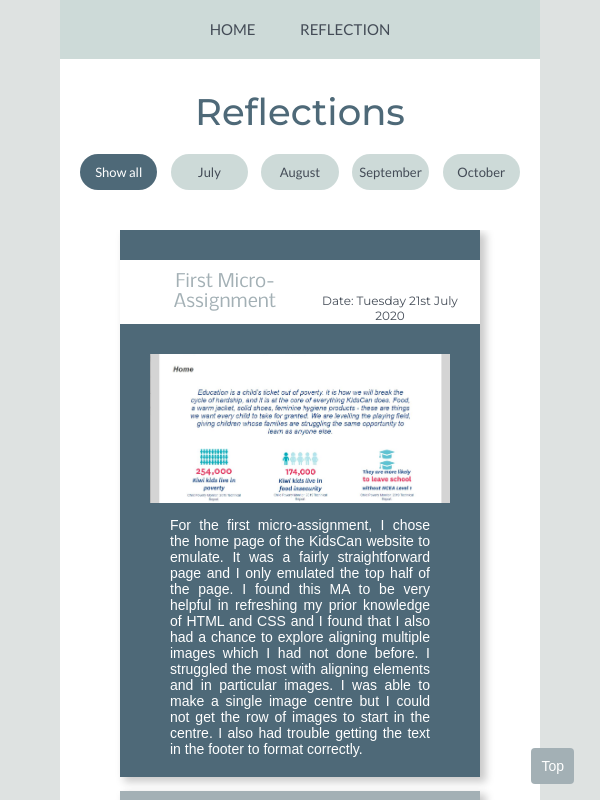
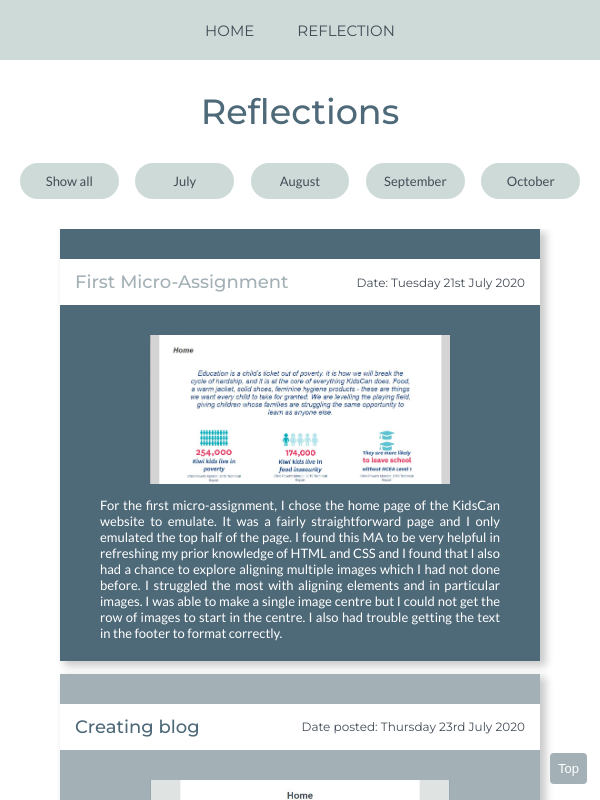
Before and after one commit to Madisyn-0/IXXN221-blog, a plain HTML site: page reflection.html in a window 600 px wide. Both pictures are taken after a click on the button "Show all". Shown: the top 800 px of the page. Drawn offline with Linux system fonts and the light colour scheme.

Commit message:
Updated code for mobile screens

```diff
--- a/style.css
+++ b/style.css
@@ -4,7 +4,6 @@ body {
 	margin: 0;
 	padding: 0;
     background-color: #DEE2E1;
-    font-family: Arial, Helvetica, sans-serif;
     font-family: 'Lato', sans-serif;
     text-align: center;
     color: #444c57;
@@ -21,12 +20,13 @@ body {
     background-color: white;
     position: sticky; top: 0px;
 }
+
 /* nav */
 .top-nav{
     position: relative;
     top: -20px;
     background-color: #CDDAD8; /* light blue */
-    padding:30px;
+    padding:20px;
     align-items: center;
 }
 
@@ -34,10 +34,9 @@ body {
     color: #444c57;
     padding-left: 30px;
     padding-right: 30px;
-    font-size: 20px;
+    font-size: 18px;
     text-decoration: none;
-    font-family: 'Julius Sans One', sans-serif;
-    font-family: 'Lato', sans-serif;
+    font-family: 'Montserrat', sans-serif;
 }
 
 .top-nav a:hover {
@@ -75,13 +74,6 @@ body {
     color: white;
 }
 
-.month {
-    padding-top: 15px;
-    padding-bottom: 15px;
-    font-family: 'Nobile', sans-serif;
-    color: #444c57;
-}
-
 .entry-wrapper {
     margin-top: 20px;
     overflow: hidden;
@@ -96,11 +88,11 @@ body {
     display: block;
 }
 
-.btn.active {
+/* .btn.active {
     background-color: #4e6978;
     color: white;
     display: block;
-}
+} */
 
 /* Back to top button */
 #topBtn {
@@ -157,7 +149,7 @@ h1 {
 
 .about-me p{
     padding-right: 40px;
-    text-align: justify;
+    text-align: left;
     font-size: 18px;
 }
 
@@ -247,7 +239,7 @@ h1 {
 }
 
 .entry-image:hover {
-    width: 32vw;
+    width: 31vw;
 }
 
 .entry-image2{
@@ -280,16 +272,12 @@ h1 {
 
 /* Mobile screens */
 @media only screen and (max-width: 600px) {
- /* .blog-entry2 {
-        display: grid;
-        grid-template-columns: 1fr;
-} */
 
 body {
 	margin: 0;
 	padding: 0;
     background-color: #DEE2E1;
-    font-family: Arial, Helvetica, sans-serif;
+    font-family: 'Lato', sans-serif;
     text-align: center;
     color: #444c57;
 }
@@ -297,9 +285,14 @@ body {
 .container {
     padding-top: 20px;
     padding-bottom: 30px;
-    width: 80vw;
+    width: 100vw;
     margin: auto;
     background-color: white;
+}
+
+.sticky-content {
+    background-color: white;
+    position: sticky; top: 0px;
 }
 
 /* nav */
@@ -308,6 +301,7 @@ body {
     top: -20px;
     background-color: #CDDAD8; /* light blue */
     padding: 20px;
+    align-items: center;
 }
 
 .top-nav a{
@@ -316,24 +310,25 @@ body {
     padding-right: 20px;
     font-size: 15px;
     text-decoration: none;
+    font-family: 'Montserrat', sans-serif;
 }
 
 .top-nav a:hover {
 	color: white;
-	text-decoration: underline; /* Hover styles to let people know they can click it */
 }
 
 /* Months */
-.month-nav, #myBtnContainer {
+#myBtnContainer {
+    background-color: white;
     display: grid;
     grid-template-columns: 1fr 1fr 1fr 1fr 1fr;
     grid-column-gap: 3%;
     padding-left: 20px;
     padding-right: 20px;
-    padding-bottom: 20px;
+    padding-bottom: 10px;
 }
 
-.month-nav a, .btn {
+.btn {
     background-color: #CDDAD8;
     color: #444c57;
     text-align: center;
@@ -345,17 +340,11 @@ body {
     border: none;
     outline: none;
     cursor: pointer;
+    font-family: 'Lato', sans-serif;
 }
 
-.month-nav a:hover {
+.btn:hover {
     color: white;
-}
-
-.month {
-    padding-top: 15px;
-    padding-bottom: 15px;
-    font-family: 'Nobile', sans-serif;
-    color: #444c57;
 }
 
 .entry-wrapper {
@@ -376,15 +365,15 @@ body {
 #topBtn {
     position: fixed;
     bottom: 16px;
-    right: 26px;
+    right: 13px;
     z-index: 99;
-    font-size: 14px;
+    font-size: 13px;
     border: none;
     outline: none;
     background-color: #a3b0b5; /* grey blue */
     color: white;
     cursor: pointer;
-    padding: 10px;
+    padding: 8px;
     border-radius: 4px;
 }
 
@@ -393,30 +382,49 @@ body {
 }
 
 /* Main titles */
+h1 {
+    font-size: 35px;
+    font-family: 'Montserrat', sans-serif;
+    font-weight: 500;
+    margin: 10px;
+    padding-bottom: 20px;
+}
+
 .page-title, .name {
-    color:  #4e6978; /* pink */
-    font-family: 'Nobile', sans-serif;
+    color:  #4e6978; /*dark blue*/
+    font-family: 'Montserrat', sans-serif;
 }
 
 /* Home page */
+.name {
+    text-align: left;
+    font-size: 20px;
+    font-weight: 400;
+}
+
+.about-me {
+    grid-template-rows: 1fr 1fr;
+    margin-left: 40px;
+    margin-right: 40px;
+    justify-content: space-evenly;
+}
+
 .about-me p{
-    padding-left: 40px;
-    padding-right: 40px;
-    text-align: justify;
+    text-align: left;
     font-size: 15px;
 }
 
 #my-image {
-    max-width: 30vw;
-    height: auto;
-    padding-bottom: 20px;
+    padding-top: 20px;
+    padding-bottom: 30px;
+    max-width: 40vw;
 }
 
 /* Blog Entries */
 .blog-entry, .blog-entry2{
     align-items: center;
     padding-top: 30px;
-    width: 60vw;
+    width: 80vw;
     margin: 0 auto;
     color: white;
     -webkit-box-shadow: 5px 4px 8px 1px rgba(0, 0, 0, 0.21);
@@ -432,22 +440,13 @@ body {
     background-color: #a3b0b5; /* grey blue */
 }
 
-p {
+.blog-entry p, .blog-entry2 p {
     padding-left: 40px;
     padding-right: 40px;
-    padding-top: 20px;
-    padding-bottom: 40px;
+    padding-top: 0px;
+    padding-bottom: 20px;
     text-align: justify;
-    font-size: 15px;
-}
-
-h1 {
-    padding-bottom: 10px;
-    font-size: 37px;
-}
-
-h2 {
-    font-size: 20px;
+    font-size: 13px;
 }
 
 .info-heading {
@@ -459,18 +458,22 @@ h2 {
     justify-content: space-between;
     padding-left: 15px;
     padding-right: 15px;
+    align-items: center;
 
 }
 
 .title {
     font-size: 18px;
-    font-family: 'Nobile', sans-serif;
+    font-family: 'Montserrat', sans-serif;
+    font-weight: 500;
+    margin-top: 12px;
+    margin-bottom: 12px;
 }
 
 .date {
-    position: relative;
-    top: 16px;
     font-size: 12px;
+    font-family: 'Montserrat', sans-serif;
+    font-weight: 400;
 }
 
 .col-dark { /* colour of post title*/
@@ -488,14 +491,24 @@ h2 {
     width: 50vw;
     height: auto;
     overflow: hidden;
+    transition: 0.5s;
+}
+
+.entry-image:hover {
+    width: 51vw;
 }
 
 .entry-image2{
     padding-top: 30px;
     box-sizing: border-box;
-    width: 80%;
+    width: 70%;
     height: auto;
     overflow: hidden;
+    transition: 0.5s;
+}
+
+.entry-image2:hover {
+    width: 72%;
 }
 
 .grid-container{
```
